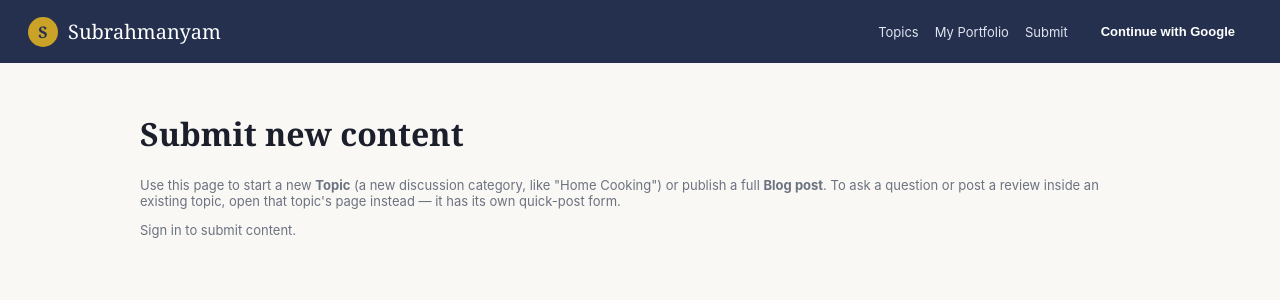
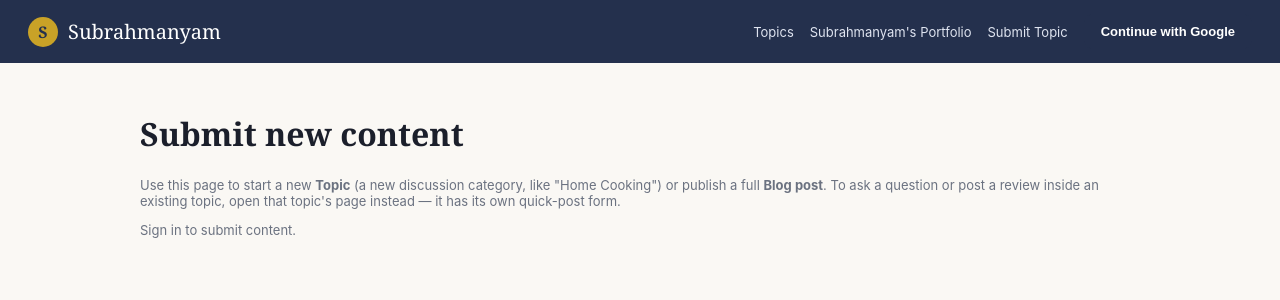
Before and after one commit to vadlamanisubrahmanyam/GaneshWebsite, a Next.js app: page /submit in a window 1280 px wide. Shown: the top 300 px of the page. Built offline with nearby package versions, Linux system fonts and the light colour scheme; no server answers.

Commit message:
Added my name
added my name

```diff
--- a/src/app/portfolio/page.tsx
+++ b/src/app/portfolio/page.tsx
@@ -25,7 +25,7 @@ export default async function PortfolioPage() {
     <>
       <Nav />
       <main>
-        <h1>My Portfolio</h1>
+        <h1>Subrahmanyam's Portfolio</h1>
         <p className="muted">
           {isOwner
             ? "Owner view — you can edit everything below."
--- a/src/components/Nav.tsx
+++ b/src/components/Nav.tsx
@@ -16,8 +16,8 @@ export async function Nav() {
       </div>
       <nav style={{ display: "flex", gap: 16, alignItems: "center", fontSize: 13 }}>
         <Link href="/topics" style={{ color: "#dfe4f0", textDecoration: "none" }}>Topics</Link>
-        <Link href="/portfolio" style={{ color: "#dfe4f0", textDecoration: "none" }}>My Portfolio</Link>
-        <Link href="/submit" style={{ color: "#dfe4f0", textDecoration: "none" }}>Submit</Link>
+        <Link href="/portfolio" style={{ color: "#dfe4f0", textDecoration: "none" }}>Subrahmanyam's Portfolio</Link>
+        <Link href="/submit" style={{ color: "#dfe4f0", textDecoration: "none" }}>Submit Topic</Link>
         {role === "ADMIN" && (
           <Link href="/admin" style={{ color: "#dfe4f0", textDecoration: "none" }}>Admin</Link>
         )}
```
